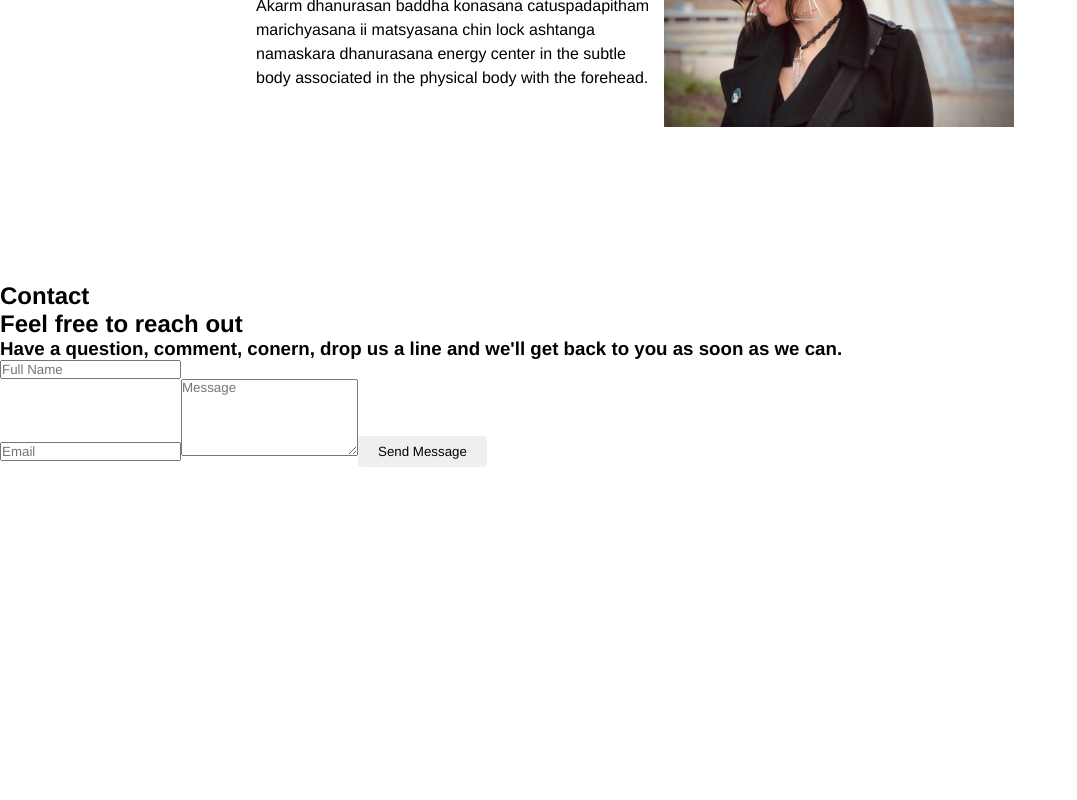
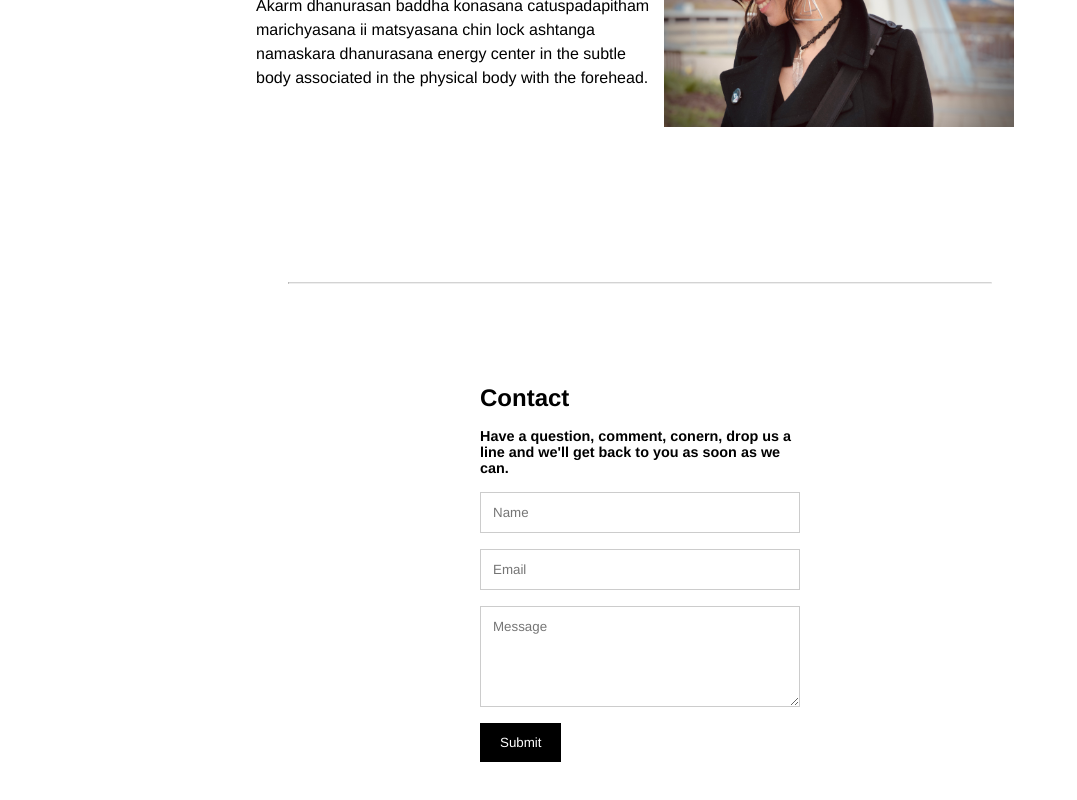
Before and after one commit to christopher-dodge/spidercrowdesigns, a React (Create React App) app: page / in a window 1280 px wide. Shown: the part 1238-2038 px from the top of the page, without its empty margins (0-1077 px from the left). Before the commit the page ends 1705 px from the top, so only its background shows below. Built offline with nearby package versions, Linux system fonts and the light colour scheme.

Commit message:
Add contact form

```diff
--- a/src/Components/About.css
+++ b/src/Components/About.css
@@ -11,7 +11,6 @@
 }
 
 .about #artist-pic {
-  /* height: 350px; */
   width: 350px;
   float: right;
   margin: 10px;
--- /dev/null
+++ b/src/Components/Contact.css
@@ -0,0 +1,45 @@
+.contact-form {
+  margin: 0 auto 100px;
+  width: 25%;
+  /* justify-content: center; */
+  /* display: flexbox; */
+  /* text-align: center; */
+}
+
+h1, h2 {
+  margin-bottom: 1rem;
+}
+
+h2 {
+ font-size: 0.9rem;
+}
+
+hr {
+  width: 55%;
+  margin: 0 auto 100px;
+  border-top: 1px solid lightgrey;
+}
+
+input[type=text], input[type=email], textarea {
+  width: 100%;
+  padding: 12px;
+  border: 1px solid #ccc;
+  box-sizing: border-box; /* Make sure that padding and width stays in place */
+  margin-top: 6px;
+  margin-bottom: 16px;
+  resize: vertical;
+  display: block;
+}
+
+button[type=submit] {
+  background-color: #000;
+  color: white;
+  padding: 12px 20px;
+  border: none;
+  cursor: pointer;
+}
+
+button[type=submit]:hover {
+  /* background-color: orange; */
+  background-color: grey;
+}
--- a/src/Components/Contact.js
+++ b/src/Components/Contact.js
@@ -1,20 +1,21 @@
-import React from 'react'
+import React from 'react';
+import './Contact.css'
 
 export default function Contact() {
   return (
     <section id="contact" className="contact">
-      <h1>Contact</h1>
-      <h2>Feel free to reach out</h2>
-      <h3>Have a question, comment, conern, drop us a line and we'll get back to you as soon as we can.</h3>
-      <form className="contact-form" action="">
-        <div className="form-row justify-content-center">
-          <input type="text" name="name" className="" placeholder="Full Name" />
-        </div>
-        <input name="bot-field" type="email" style={{visibility: "hidden", display: "none"}} />
-        <input type="email" name="email" class="form-control" placeholder="Email" />
-        <textarea name="message" className="form-control" rows="5" placeholder="Message" />
-        <button type="submit" class="btn">Send Message</button>
-      </form>
+      <hr />
+      <div className="contact-form">
+        <h1>Contact</h1>
+        <h2>Have a question, comment, conern, drop us a line and we'll get back to you as soon as we can.</h2>
+        <form className="" action="">
+          <input type="text" name="name" className="" placeholder="Name" required />
+          <input name="bot-field" type="email" style={{visibility: "hidden", display: "none"}} />
+          <input type="email" name="email" placeholder="Email" />
+          <textarea name="message" rows="5" placeholder="Message" />
+          <button type="submit">Submit</button>
+        </form>
+      </div>
     </section>
   )
 }
```
